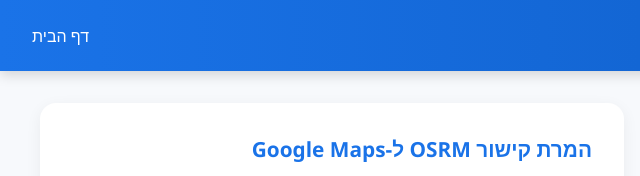
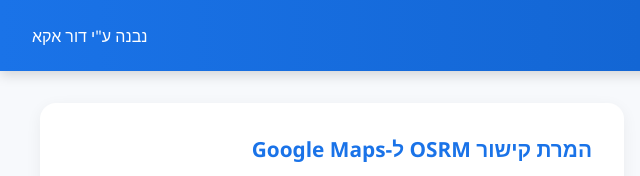
Before and after one commit to d0raka/CalculatorDistance, a plain HTML site: page index.html in a window 1280 px wide. Shown: the top 176 px of the page, 0-640 px from the left. Drawn offline with Linux system fonts and the light colour scheme.

Commit message:
Update index.html

```diff
--- a/index.html
+++ b/index.html
@@ -12,7 +12,7 @@
     <div class="navbar">
       <div class="navbar-title">מחשבון מרחק</div>
       <nav class="navbar-menu">
-        <a href="#">דף הבית</a>
+        <a href="#">נבנה ע"י דור אקא</a>
       </nav>
     </div>
   </header>
```
